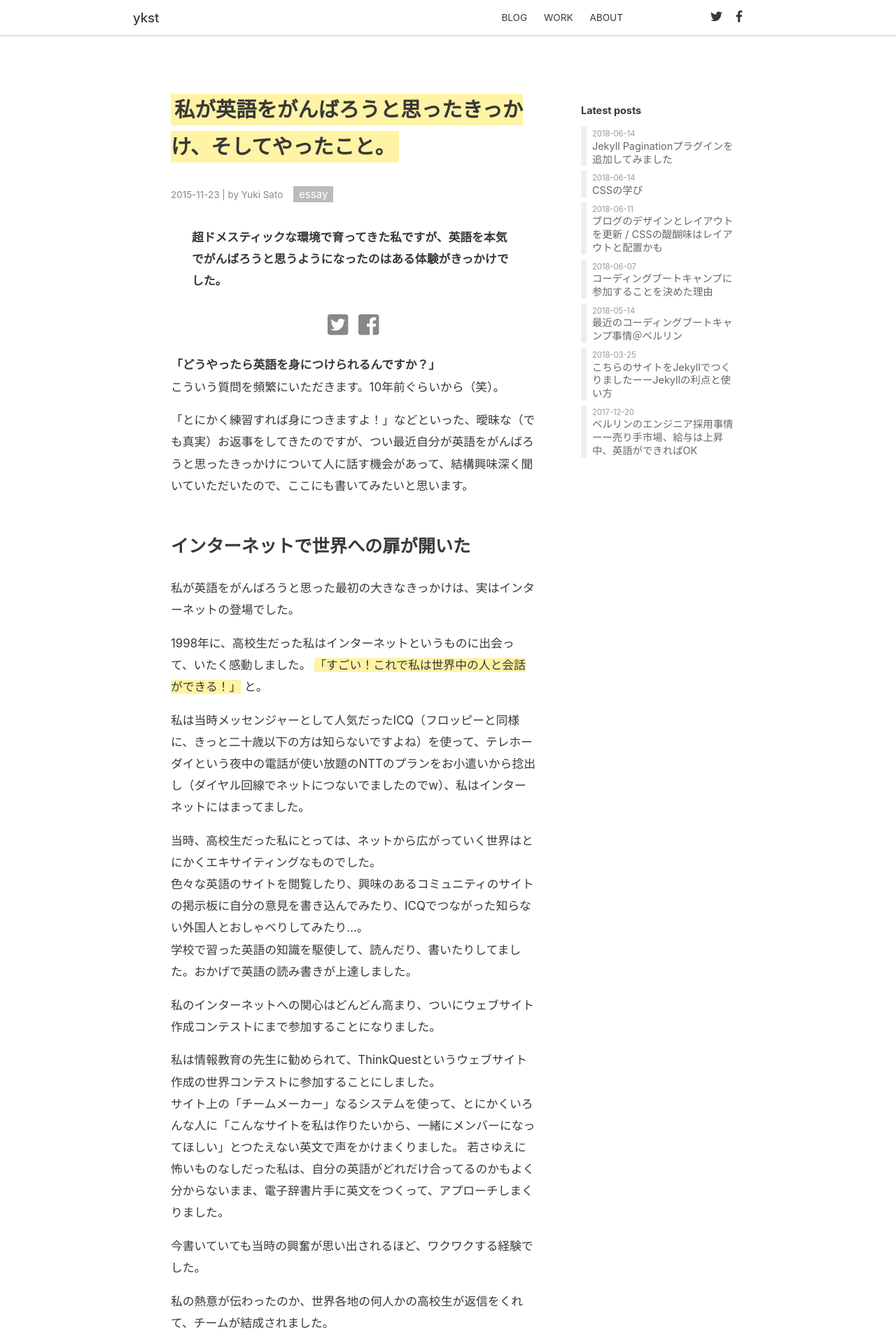
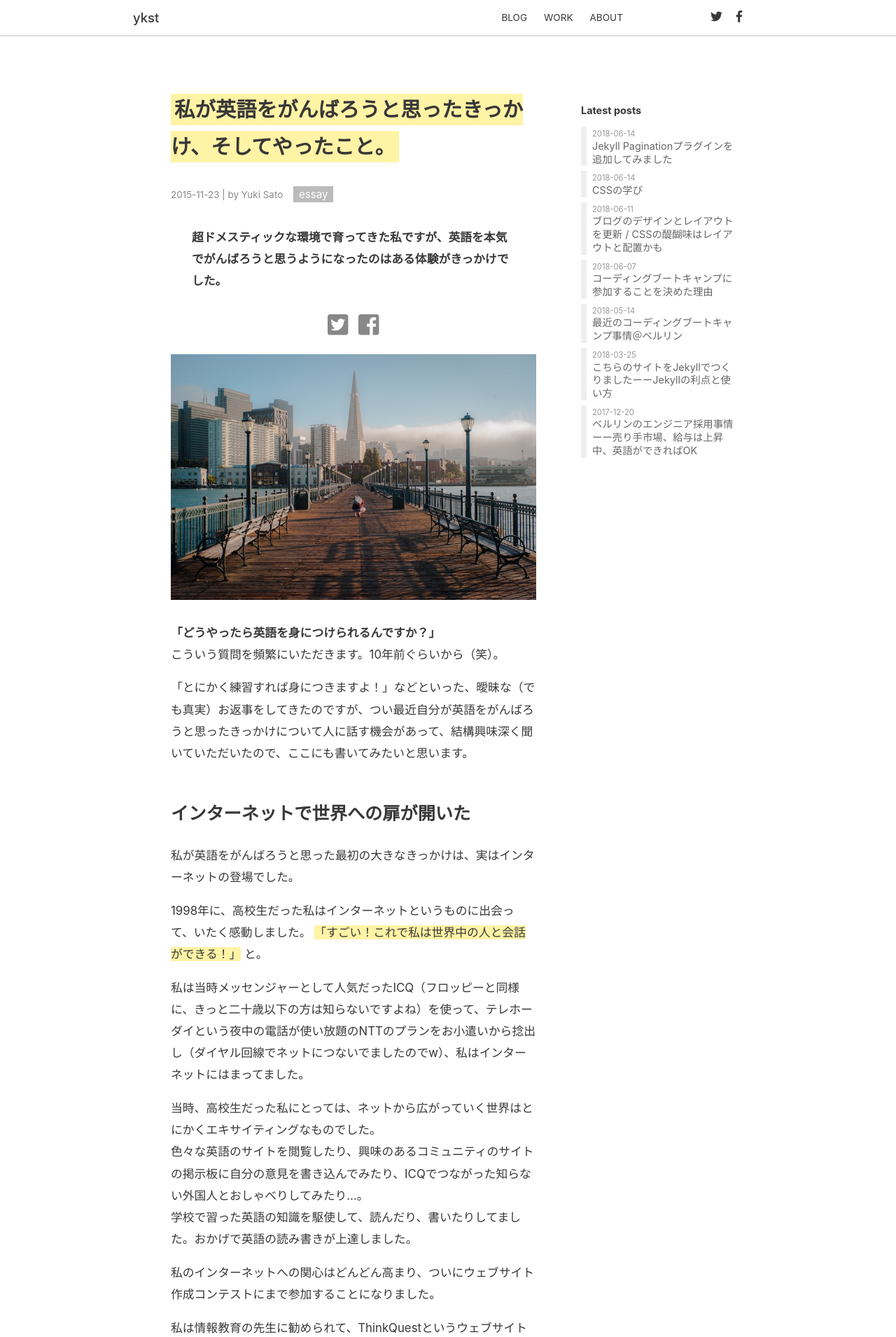
Before and after one commit to youxiberlin/blog, a Jekyll site: the page built from _posts/2015-11-23-how-I-learned-english.markdown, in a window 1280 px wide. Shown: the top 1910 px of the page at 70% size. Built offline with Jekyll 4.4.1, drawn with Linux system fonts in a browser that asks for light colours; nearby versions of some CDN libraries.

Commit message:
changed photo

```diff
--- a/_posts/2015-11-23-how-I-learned-english.markdown
+++ b/_posts/2015-11-23-how-I-learned-english.markdown
@@ -6,9 +6,9 @@ categories: blog
 tags: essay
 author: Yuki Sato
 description: 超ドメスティックな環境で育ってきた私ですが、英語を本気でがんばろうと思うようになったのはある体験がきっかけでした。
-image: "silicon-allee.jpg"
+image: "sf.jpg"
 ---
-
+![sanfrancisco](/img/sf.jpg){:width="100%"}
 <b>「どうやったら英語を身につけられるんですか？」</b><br>
 こういう質問を頻繁にいただきます。10年前ぐらいから（笑）。
 
```
Also changed, not shown: img/sf.jpg (added).
